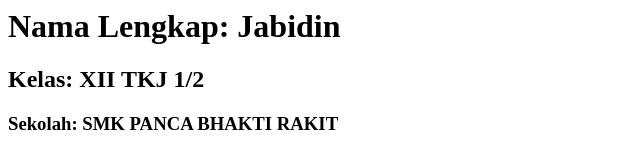
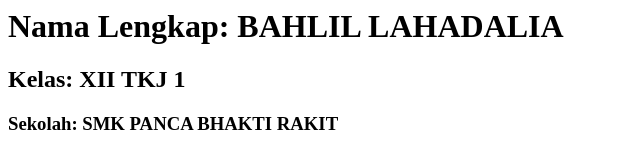
Before and after one commit to pabharatkj/kk2-cloud, a plain HTML site: page index.html in a window 1280 px wide. Shown: the whole page, without its empty margins (0-640 px from the left). Drawn offline with Linux system fonts and the light colour scheme.

Commit message:
Update index.html

```diff
--- a/index.html
+++ b/index.html
@@ -6,8 +6,8 @@
 <title>Profil Siswa</title>
 </head>
 <body>
-<h1>Nama Lengkap: Jabidin</h1>
-<h2>Kelas: XII TKJ 1/2</h2>
+<h1>Nama Lengkap: BAHLIL LAHADALIA</h1>
+<h2>Kelas: XII TKJ 1</h2>
 <h3>Sekolah: SMK PANCA BHAKTI RAKIT</h3>
 </body>
 </html>
```
